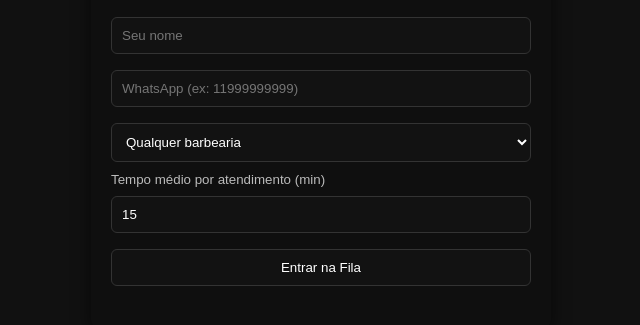
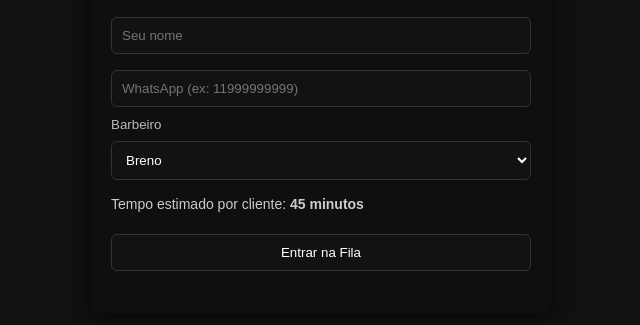
Before and after one commit to wendersouza2704/britos-barbearia-fila, a plain HTML site: page index.html in a window 1280 px wide. Shown: the part 251-576 px from the top of the page, without its empty margins (319-959 px from the left). Drawn offline with Linux system fonts and the light colour scheme; files whose address does not match are found by name.

Commit message:
Update index.html

```diff
--- a/index.html
+++ b/index.html
@@ -20,13 +20,14 @@ small{color:#bbb}
 <h2>Entrar na Fila – Britos Barbearia</h2>
 <input id="nome" placeholder="Seu nome" autocomplete="name">
 <input id="telefone" placeholder="WhatsApp (ex: 11999999999)" inputmode="numeric">
+<label for="barbeiro"><small>Barbeiro</small></label>
 <select id="barbeiro">
-  <option value="qualquer">Qualquer barbearia</option>
-  <option value="joao">Barbeiro João</option>
-  <option value="marcos">Barbeiro Marcos</option>
+  <option value="breno">Breno</option>
 </select>
-<label><small>Tempo médio por atendimento (min)</small></label>
-<input id="avg" type="number" value="15">
+
+<!-- tempo fixo, não mostrado ao cliente -->
+<p class="note">Tempo estimado por cliente: <strong>45 minutos</strong></p>
+
 <button id="entrar">Entrar na Fila</button>
 <p id="msg" class="note"></p>
 </div>
@@ -36,11 +37,13 @@ document.getElementById('entrar').addEventListener('click', async ()=>{
     const nome = document.getElementById('nome').value.trim();
     const telefone = document.getElementById('telefone').value.trim();
     const barber = document.getElementById('barbeiro').value;
-    const avg = parseInt(document.getElementById('avg').value) || 15;
+    const FIX_MIN = 45; // tempo fixo em minutos
+
     if(!nome || !telefone){ alert('Preencha nome e telefone'); return; }
+
     const res = await fetch('/api/fila', {
         method:'POST', headers:{'content-type':'application/json'},
-        body: JSON.stringify({nome, telefone, barber, avg})
+        body: JSON.stringify({ nome, telefone, barber, avg: FIX_MIN })
     });
     const data = await res.json();
     if(data.ok){
```
